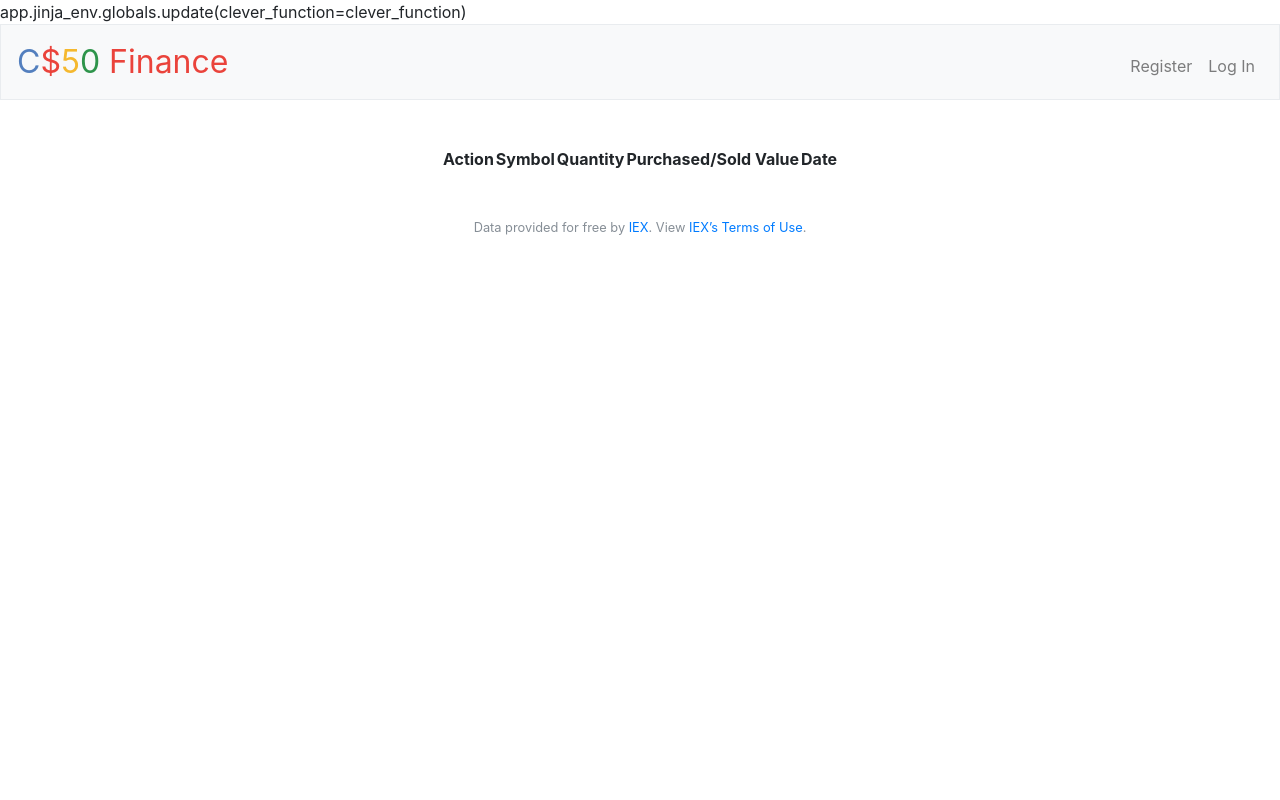
After one commit to adagar/CS50x_Pset7, a Flask app: template finance/templates/history.html in a window 1280 px wide. The commit adds this page. Run offline with Flask 2, Linux system fonts and the light colour scheme; the template is opened without the code that fills it, so the values that code supplies are empty; some libraries are stand-ins or nearby versions.

Commit message:
Completed requirements for PSET submission

```diff
--- a/finance/application.py
+++ b/finance/application.py
@@ -16,12 +16,15 @@ app = Flask(__name__)
 app.config["TEMPLATES_AUTO_RELOAD"] = True
 
 # Ensure responses aren't cached
+
+
 @app.after_request
 def after_request(response):
     response.headers["Cache-Control"] = "no-cache, no-store, must-revalidate"
     response.headers["Expires"] = 0
     response.headers["Pragma"] = "no-cache"
     return response
+
 
 # Custom filter
 app.jinja_env.filters["usd"] = usd
@@ -40,28 +43,21 @@ db = SQL("sqlite:///finance.db")
 @login_required
 def index():
     """Show portfolio of stocks"""
-    #get username
-    rows = db.execute("SELECT * FROM users WHERE id = :userID",
+    # get username
+    userInfo = db.execute("SELECT * FROM users WHERE id = :userID",
                           userID=session["user_id"])
-    username = rows[0]["username"]
-    cash = int(rows[0]["cash"])
-    #get all transactions for this user
-    rows = db.execute("SELECT * FROM users WHERE id = :userID",
-                          userID=session["user_id"])
-    userTransactions = db.execute("SELECT * FROM transactions where purchasing_user = :username", username=username)
+    cash = int(userInfo[0]["cash"])
+    # get all transactions for this user
+    userTransactions = db.execute("SELECT * FROM transactions where userID = :userID",
+                                  userID=session["user_id"])
 
-    #turn transactions into clean portfolio
-    portfolio = {}
-    totalStockVal = 0
+    # turn transactions into clean portfolio
+    portfolio = GetUserStocks()
+    totalStockVal = 0.0
 
-    for transaction in userTransactions:
-        symbol = transaction["symbol"]
-        if symbol in portfolio:
-            portfolio[symbol][0] += transaction["quantity"]
-        else:
-            portfolio[symbol] = [transaction["quantity"], lookup(symbol)["price"]]
-        totalStockVal += lookup(symbol)["price"] * transaction["quantity"]
-
+    if len(portfolio) != 0:
+        for item in portfolio:
+            totalStockVal += lookup(item)["price"]
 
     return render_template("index.html", portfolio=portfolio, cash=cash, totalStockVal=totalStockVal)
 
@@ -72,31 +68,40 @@ def buy():
     """Buy shares of stock"""
     if request.method == "POST":
         symbolRequest = request.form.get("symbol")
-        quantity = int(request.form.get("quantity"))
+        # print(request.form.get("shares"))
+        try:
+            quantity = float(request.form.get("shares"))
+        except ValueError:
+            return apology("Invalid quantity", 400)
+        if quantity < 0 or quantity % 1 != 0:
+            return apology("Invalid quantity", 400)
 
         stockInfo = lookup(symbolRequest)
-        cleanPrice = int(stockInfo["price"])
-        cleanSymbol = stockInfo["symbol"]
+        if stockInfo != None and len(stockInfo) != 0:
+            cleanPrice = int(stockInfo["price"])
+            cleanSymbol = stockInfo["symbol"]
 
-        totalCost = cleanPrice * quantity
-        #check if user can afford it
-        #Look up user
-        rows = db.execute("SELECT * FROM users WHERE id = :userID",
-                          userID=session["user_id"])
-        #get their cash balance
-        cashBalance = rows[0]["cash"]
-        username = rows[0]["username"]
-        #print(cashBalance)
-            #if they can afford
-        if totalCost < cashBalance:
-            print(cashBalance - totalCost)
-            #create a transaction
-            db.execute("INSERT INTO transactions(purchasing_user, symbol, value, quantity) VALUES(:username, :cleanSymbol, :cleanPrice, :quantity)", username=username, cleanSymbol=cleanSymbol, cleanPrice=cleanPrice, quantity=quantity)
-            #update user cash
-            db.execute("UPDATE users SET cash = cash - :totalCost WHERE id = :userID", totalCost = totalCost, userID = session["user_id"])
+            totalCost = cleanPrice * quantity
+            # check if user can afford it
+            # Look up user
+            userData = db.execute("SELECT * FROM users WHERE id = :userID", userID=session["user_id"])
+            # get their cash balance
+            cashBalance = userData[0]["cash"]
+            # print(cashBalance)
+            # if they can afford
+            if totalCost < cashBalance:
+                # print(cashBalance - totalCost)
+                # create a transaction
+                db.execute("INSERT INTO transactions(userID, symbol, value, quantity) VALUES(:userID, :cleanSymbol, :cleanPrice, :quantity)",
+                           userID=session["user_id"], cleanSymbol=cleanSymbol, cleanPrice=cleanPrice, quantity=quantity)
+                # update user cash
+                db.execute("UPDATE users SET cash = cash - :totalCost WHERE id=:userID",
+                           totalCost=totalCost, userID=session["user_id"])
 
+            else:
+                return apology("you can't afford that", 403)
         else:
-            return apology("you can't afford that", 403)
+            return apology("Invalid stock choice", 400)
 
         return redirect("/")
     else:
@@ -107,7 +112,8 @@ def buy():
 @login_required
 def history():
     """Show history of transactions"""
-    return apology("TODO")
+    actions = db.execute("SELECT * FROM transactions where userID = :userID", userID=session["user_id"])
+    return render_template("history.html", actions=actions)
 
 
 @app.route("/login", methods=["GET", "POST"])
@@ -122,11 +128,11 @@ def login():
 
         # Ensure username was submitted
         if not request.form.get("username"):
-            return apology("must provide username", 403)
+            return apology("must provide username", 400)
 
         # Ensure password was submitted
         elif not request.form.get("password"):
-            return apology("must provide password", 403)
+            return apology("must provide password", 400)
 
         # Query database for username
         rows = db.execute("SELECT * FROM users WHERE username = :username",
@@ -162,11 +168,14 @@ def logout():
 @login_required
 def quote():
     """Get stock quote."""
-    q = request.args.get("symbol")
-    print(q)
-    if request.method == "GET" and q:
+
+    if request.method == "POST":
+        q = request.form.get("symbol")
         stockInfo = lookup(q)
-        return render_template("display.html", symbol=stockInfo)
+        if stockInfo != None and len(stockInfo) != 0:
+            return render_template("display.html", symbol=stockInfo)
+        else:
+            return apology("must provide valid symbol", 400)
     else:
         return render_template("quote.html")
 
@@ -177,35 +186,37 @@ def register():
     session.clear()
 
     if request.method == "POST":
-        #check for username
+        # check for username
         if not request.form.get("username"):
-            return apology("must provide username", 403)
+            return apology("must provide username", 400)
 
-        #check for password field
+        # check for password field
         elif not request.form.get("password"):
-            return apology("must provide password", 403)
+            return apology("must provide password", 400)
 
-        #check for matching password field
+        # check for matching password field
         elif request.form.get("password") != request.form.get("confirmation"):
-            return apology("password confirmation must match", 403)
+            return apology("password confirmation must match", 400)
 
-        #username must be unique
-        elif len(db.execute("SELECT * FROM users WHERE username = :username", username=request.form.get("username"))) > 0:
+        # username must be unique
+        elif len(db.execute("SELECT * FROM users WHERE username = :username",
+                            username=request.form.get("username"))) > 0:
             return apology("username is taken")
 
-        print("Form seems good!")
-        #add username to database
+        # print("Form seems good!")
+        # add username to database
         hash = generate_password_hash(request.form.get("password"))
-        db.execute("INSERT INTO users(username, hash) VALUES(:username, :hash)", username = request.form.get("username"), hash=hash)
+        db.execute("INSERT INTO users(username, hash) VALUES(:username, :hash)",
+                   username=request.form.get("username"), hash=hash)
 
-        #query that new user
+        # query that new user
         # Query database for username
         rows = db.execute("SELECT * FROM users WHERE username = :username", username=request.form.get("username"))
 
-        #remember that user has logged in
+        # remember that user has logged in
         session["user_id"] = rows[0]["id"]
 
-        #redirect to home page
+        # redirect to home page
         return redirect("/")
     else:
         return render_template("register.html")
@@ -216,35 +227,43 @@ def register():
 def sell():
     """Sell shares of stock"""
     if request.method == "POST":
+
+        # get user stocks
+        portfolio = GetUserStocks()
+        # turn them into a list
+        # get quantity sold
+        # confirm its an integer
+        # sell
         symbolRequest = request.form.get("symbol")
-        quantity = int(request.form.get("quantity")) * -1
+        quantity = int(request.form.get("shares")) * -1
 
-        username = db.execute("SELECT username FROM users WHERE id=:userID", userID=session["user_id"])[0]['username']
-        #username = username['username']
+        # username = username['username']
         stockInfo = lookup(symbolRequest)
         cleanPrice = int(stockInfo["price"])
         cleanSymbol = stockInfo["symbol"]
 
         totalSalesPrice = cleanPrice * quantity
-        print(quantity)
-        #check if user can afford it
-        #Look up user
-        print(f"{username} wants to sell {quantity} of {cleanSymbol} for {totalSalesPrice}")
-        ownedQuantityStock = db.execute("SELECT SUM(quantity) FROM transactions WHERE purchasing_user = :username AND symbol = :symbol", username=username, symbol=cleanSymbol)[0]['SUM(quantity)']
+        # print(quantity)
+        # check if user can afford it
+        # Look up user
+        ownedQuantityStock = db.execute("SELECT SUM(quantity) FROM transactions WHERE userID = :userID AND symbol = :symbol",
+                                        userID=session["user_id"], symbol=cleanSymbol)[0]['SUM(quantity)']
 
         if abs(quantity) <= ownedQuantityStock:
-            #create a transaction
-            db.execute("INSERT INTO transactions(purchasing_user, symbol, value, quantity) VALUES(:username, :cleanSymbol, :cleanPrice, :quantity)", username=username, cleanSymbol=cleanSymbol, cleanPrice=cleanPrice, quantity=quantity)
-            #update user cash
-            db.execute("UPDATE users SET cash = cash - :totalSalesPrice WHERE id = :userID", totalSalesPrice = totalSalesPrice, userID = session["user_id"])
+            # create a transaction
+            db.execute("INSERT INTO transactions(userID, symbol, value, quantity) VALUES(:userID, :cleanSymbol, :cleanPrice, :quantity)",
+                       userID=session["user_id"], cleanSymbol=cleanSymbol, cleanPrice=cleanPrice, quantity=quantity)
+            # update user cash
+            db.execute("UPDATE users SET cash = cash - :totalSalesPrice WHERE id = :userID",
+                       totalSalesPrice=totalSalesPrice, userID=session["user_id"])
 
         else:
-            return apology("you don't have that many", 403)
+            return apology("you don't have that many", 400)
 
         return redirect("/")
     else:
-        return render_template("sell.html")
-
+        portfolio = GetUserStocks()
+        return render_template("sell.html", portfolio=portfolio)
 
 
 def errorhandler(e):
@@ -255,3 +274,22 @@ def errorhandler(e):
 # listen for errors
 for code in default_exceptions:
     app.errorhandler(code)(errorhandler)
+
+
+def GetUserStocks():
+    userTransactions = db.execute("SELECT * FROM transactions where userID = :userID",
+                                  userID=session["user_id"])
+
+    # turn transactions into clean portfolio
+    portfolio = {}
+
+    for transaction in userTransactions:
+        symbol = transaction["symbol"]
+        if symbol in portfolio:
+            portfolio[symbol][0] += transaction["quantity"]
+            if portfolio[symbol][0] == 0:
+                del portfolio[symbol]
+        else:
+            portfolio[symbol] = [transaction["quantity"], lookup(symbol)["price"]]
+
+    return portfolio
--- a/finance/templates/buy.html
+++ b/finance/templates/buy.html
@@ -8,8 +8,8 @@
     <form action = "/buy" method="POST">
         <label for="symbol">Symbol</label>
         <input type="text" autofocus class="form-control" name="symbol"/>
-        <label for="quantity">Quantity</label>
-        <input type="number" class="form-control" name="quantity" min="0" step="1"/>
-        <input type="submit">
+        <label for="shares">Quantity</label>
+        <input type="test" name="shares"/>
+        <button class="btn btn-primary" type="submit">Buy</button>
     </form>
 {% endblock %}
--- a/finance/templates/display.html
+++ b/finance/templates/display.html
@@ -15,7 +15,7 @@
         </tr>
         <tr>
             <td>Price: </td>
-            <td>{{ symbol.price }}</td>
+            <td>{{ symbol.price | usd }}</td>
         </tr>
     </table>
 {% endblock %}
--- /dev/null
+++ b/finance/templates/history.html
@@ -0,0 +1,29 @@
+app.jinja_env.globals.update(clever_function=clever_function)
+
+{% extends "layout.html" %}
+
+{% block title %}
+    Homepage
+{% endblock %}
+
+{% block main %}
+    {% set sumVal = cash %}
+    <table>
+        <tr>
+            <th>Action</th>
+            <th>Symbol</th>
+            <th>Quantity</th>
+            <th>Purchased/Sold Value</th>
+            <th>Date</th>
+        </tr>
+        {% for action in actions %}
+        <tr>
+            <td>BUY</td>
+            <td>{{ action['symbol'] }}</td>
+            <td>{{ action['quantity'] }}</td>
+            <td>{{ action['value'] | usd }}</td>
+            <td>{{ action['purchase_time'] }}</td>
+        </tr>
+        {% endfor %}
+    </table>
+{% endblock %}
--- a/finance/templates/quote.html
+++ b/finance/templates/quote.html
@@ -6,8 +6,9 @@
 
 
 {% block main %}
-    <form action = "/quote" method="GET">
+    <form action = "/quote" method="POST">
         <label for="symbol">Symbol</label>
         <input type="text" autofocus class="form-control" name="symbol"/>
+        <button class="btn btn-primary" type="submit">Submit</button>
     </form>
 {% endblock %}
```
Also changed, not shown: finance/templates/index.html (+4 -4 lines), finance/templates/sell.html (+8 -5 lines), finance/finance.db.
